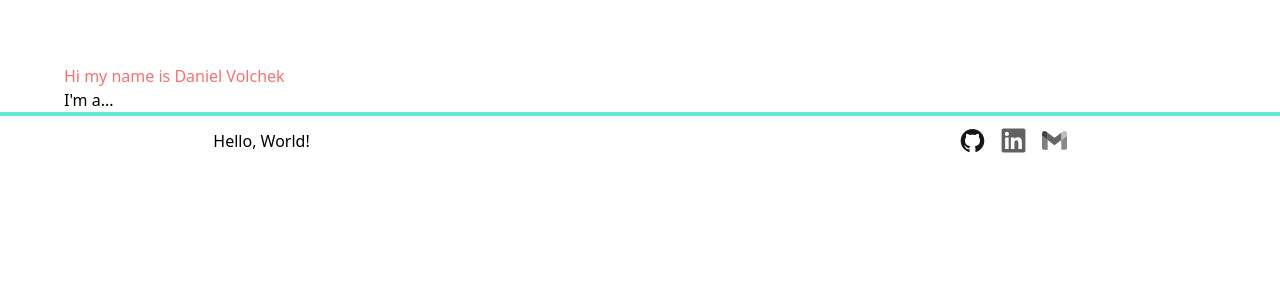
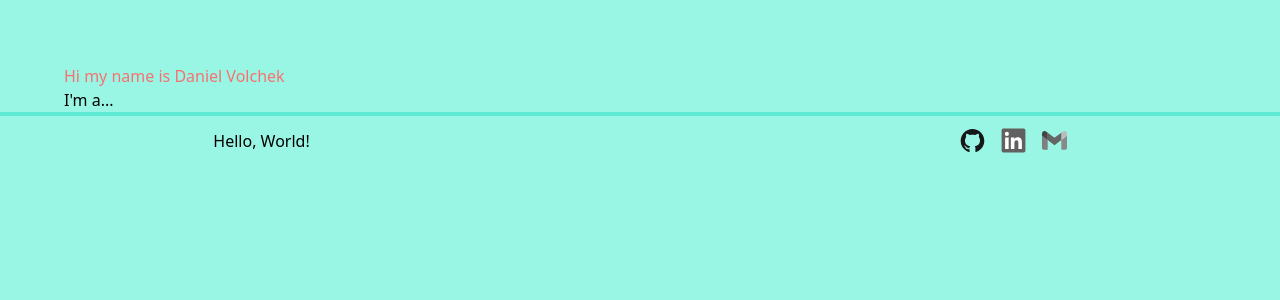
Before and after one commit to DanielVolchek/multiverse_portfolio, a Next.js app: page / in a window 1280 px wide. Shown: the top 300 px of the page. Built offline with nearby package versions, Linux system fonts and the light colour scheme.

Commit message:
added custom color palette generated from coolors

```diff
--- a/tailwind.config.js
+++ b/tailwind.config.js
@@ -2,7 +2,17 @@
 module.exports = {
   content: ["./src/**/*.{js,ts,jsx,tsx}"],
   theme: {
-    extend: {},
+    extend: {
+      colors: {
+        // generated on coolors.co using tailwind bg-teal-200 (iceblue) as the primary color
+        // https://coolors.co/33658a-2f4858-99f6e4-f6ae2d-f26419
+        lapizlazuli: "#33658a",
+        charcoal: "#2f4858",
+        iceblue: "#99f6e4",
+        hunyadiyellow: "#f6ae2d",
+        thulianpink: "#ce7da5",
+      },
+    },
   },
   plugins: [],
 };
```
